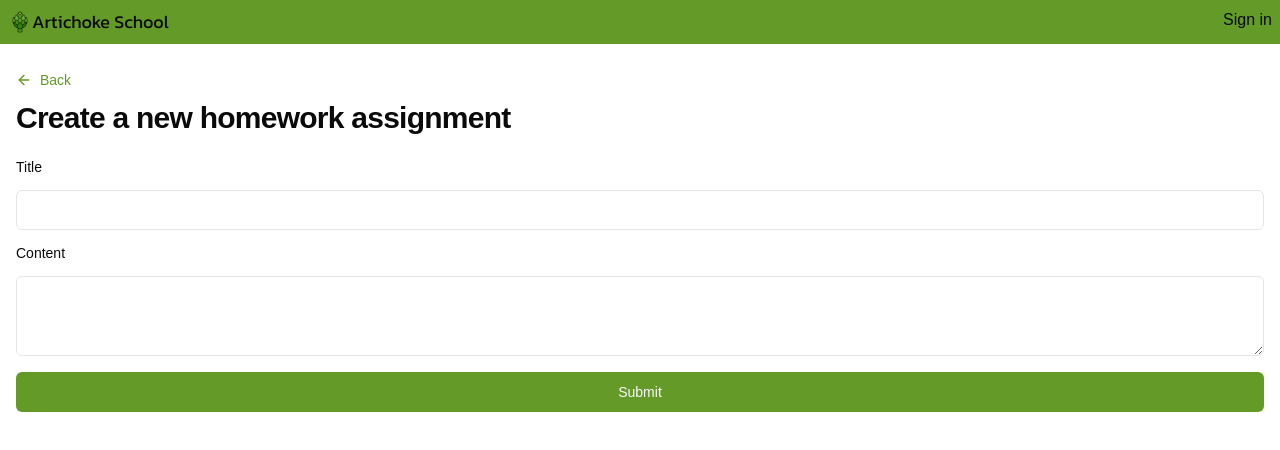
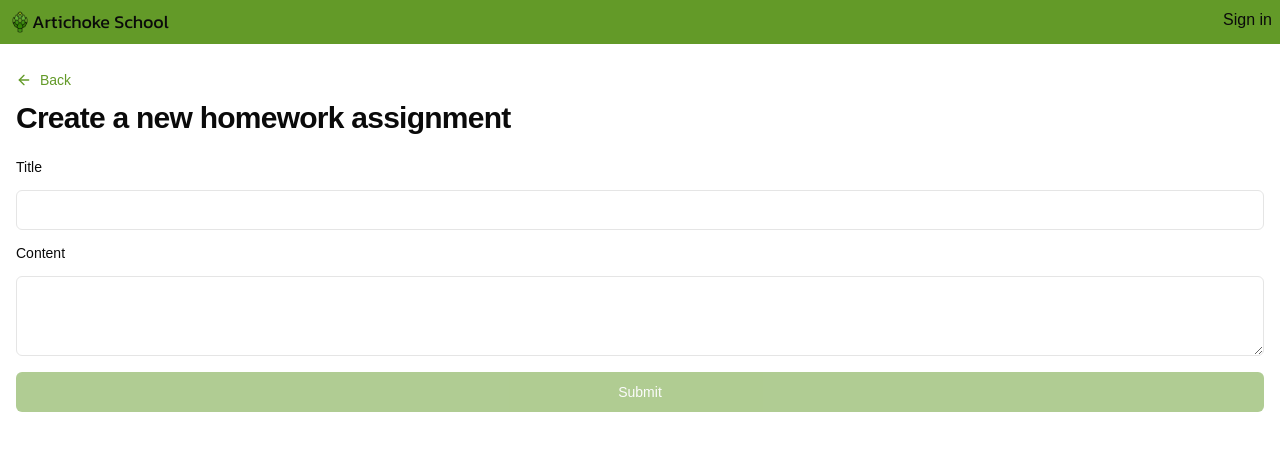
Before and after one commit to n-chetelat/artichoke-school-poc, a Next.js app: page /courses/homework/new in a window 1280 px wide. Shown: the top 450 px of the page. Built offline with nearby package versions, Linux system fonts and the light colour scheme; no server answers.

Commit message:
Add permission checking to homework frontend

```diff
--- a/src/components/course/homework/AssignHomeworkForm.tsx
+++ b/src/components/course/homework/AssignHomeworkForm.tsx
@@ -15,6 +15,7 @@ import { useForm } from "react-hook-form";
 import { Form, FormField, FormItem, FormLabel } from "@/components/ui/form";
 import { useMemo, useState } from "react";
 import { assignHomework } from "@/actions/homework";
+import { useAuth } from "@clerk/nextjs";
 
 const AssignHomeworkFormSchema = z.object({
   homeworkId: z.string(),
@@ -31,6 +32,16 @@ export default function AssignHomeworkForm({
   studentData,
 }: AssignHomeworkFormProps) {
   const [message, setMessage] = useState("");
+
+  let canSubmit: boolean;
+  const { has } = useAuth();
+  if (!has) {
+    // If the permissions cannot be verified, assume they are not available
+    canSubmit = false;
+  } else {
+    canSubmit = has({ permission: "org:hw:assign" });
+  }
+
   const form = useForm<z.infer<typeof AssignHomeworkFormSchema>>({
     resolver: zodResolver(AssignHomeworkFormSchema),
     defaultValues: {
@@ -121,7 +132,9 @@ export default function AssignHomeworkForm({
           </div>
         </div>
         {!message ? (
-          <Button className="w-64 m-auto">Assign</Button>
+          <Button className="w-64 m-auto" disabled={!canSubmit}>
+            Assign
+          </Button>
         ) : (
           <p>{message}</p>
         )}
--- a/src/components/course/homework/HomeworkForm.tsx
+++ b/src/components/course/homework/HomeworkForm.tsx
@@ -7,6 +7,7 @@ import { Input } from "@/components/ui/input";
 import { Label } from "@/components/ui/label";
 import { Textarea } from "@/components/ui/textarea";
 import { Homework } from "@/lib/types";
+import { useAuth } from "@clerk/nextjs";
 
 type HomeworkFormProps = {
   homework?: Homework;
@@ -20,6 +21,17 @@ export default function HomeworkForm({ homework }: HomeworkFormProps) {
     homeworkAction = updateHomework;
   }
   const [state, action, pending] = useActionState(homeworkAction, undefined);
+
+  let canSubmit: boolean;
+  const { has } = useAuth();
+  if (!has) {
+    // If the permissions cannot be verified, assume they are not available
+    canSubmit = false;
+  } else if (homework) {
+    canSubmit = has({ permission: "org:hw:edit" });
+  } else {
+    canSubmit = has({ permission: "org:hw:create" });
+  }
   return (
     <div>
       <form action={action} className="flex flex-col gap-4">
@@ -39,7 +51,10 @@ export default function HomeworkForm({ homework }: HomeworkFormProps) {
         />
         {!!homework && <input type="hidden" name="id" value={homework.id} />}
 
-        <Button disabled={pending} aria-disabled={pending}>
+        <Button
+          disabled={!canSubmit || pending}
+          aria-disabled={!canSubmit || pending}
+        >
           Submit
         </Button>
       </form>
```
